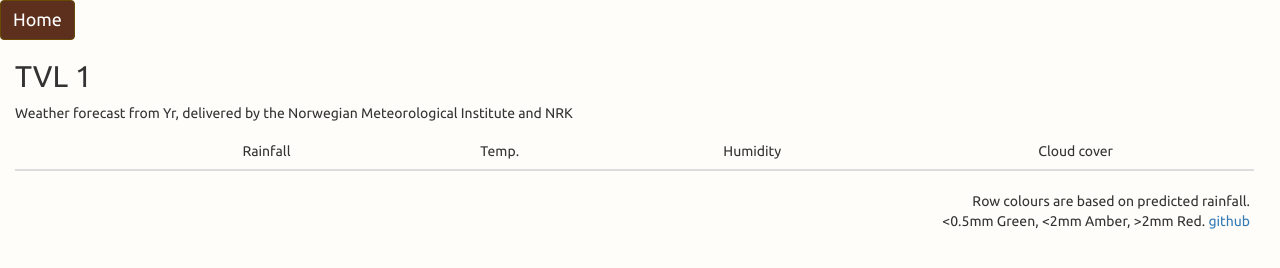
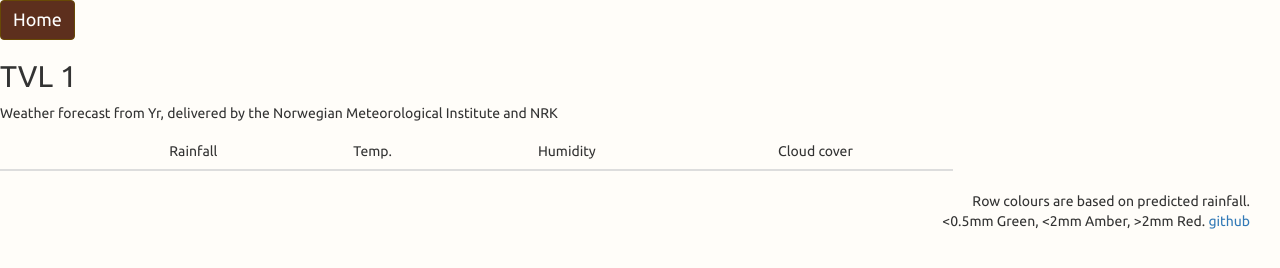
Before and after one commit to slandersson/glowing-octo-happiness, a website: page public/tvl/tvl1.html in a window 1280 px wide. Drawn offline with nearby package versions, Linux system fonts and the light colour scheme; no server answers.

Commit message:
width change

```diff
--- a/public/css/styles.css
+++ b/public/css/styles.css
@@ -6,12 +6,6 @@
     margin:0px;
   }
 }
-
-.col-xs-12 {
-    width: 98%;
-    padding-left: 30px;
-}
-
 
 html, body {
   overflow-x: hidden;
```
